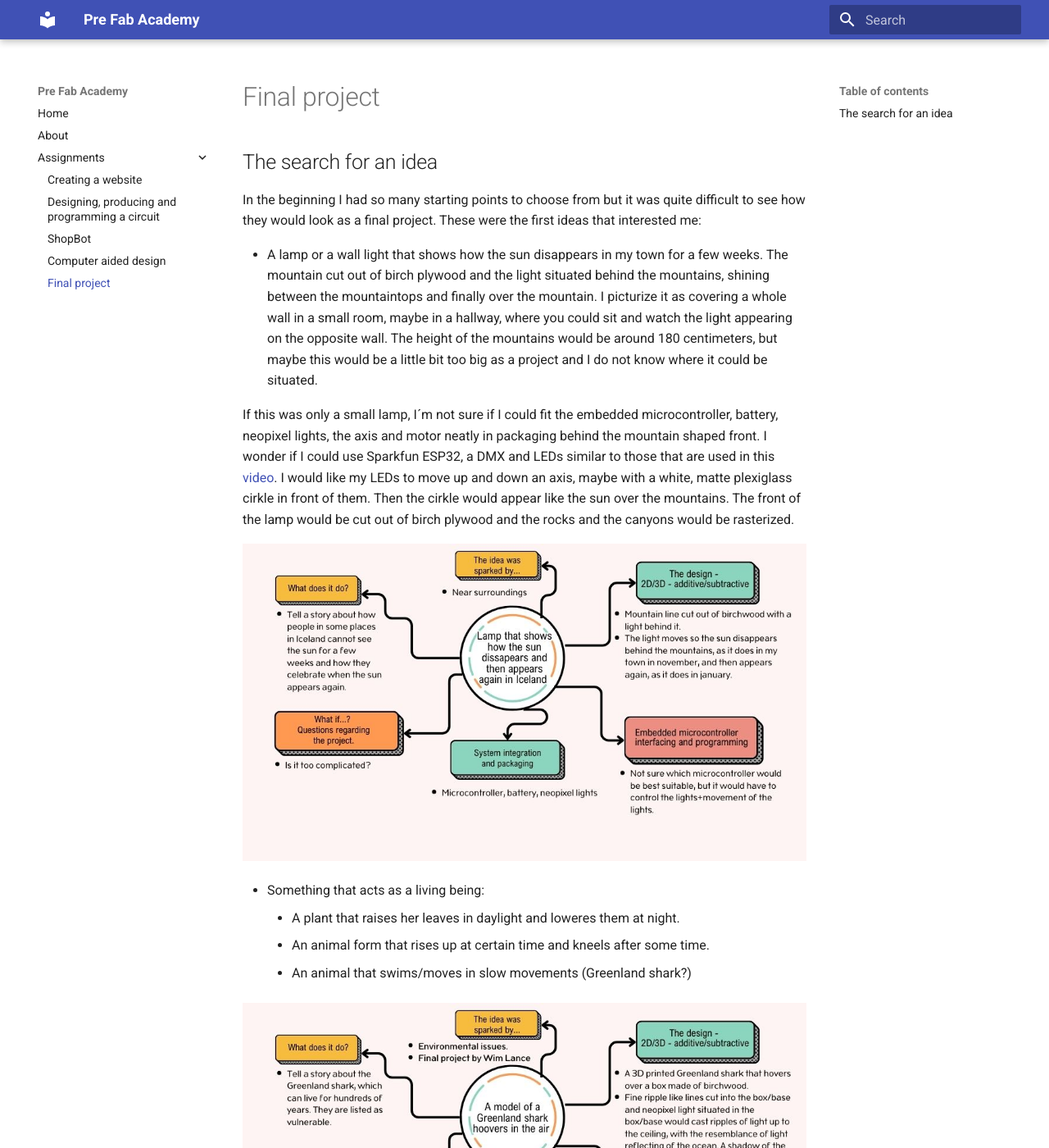
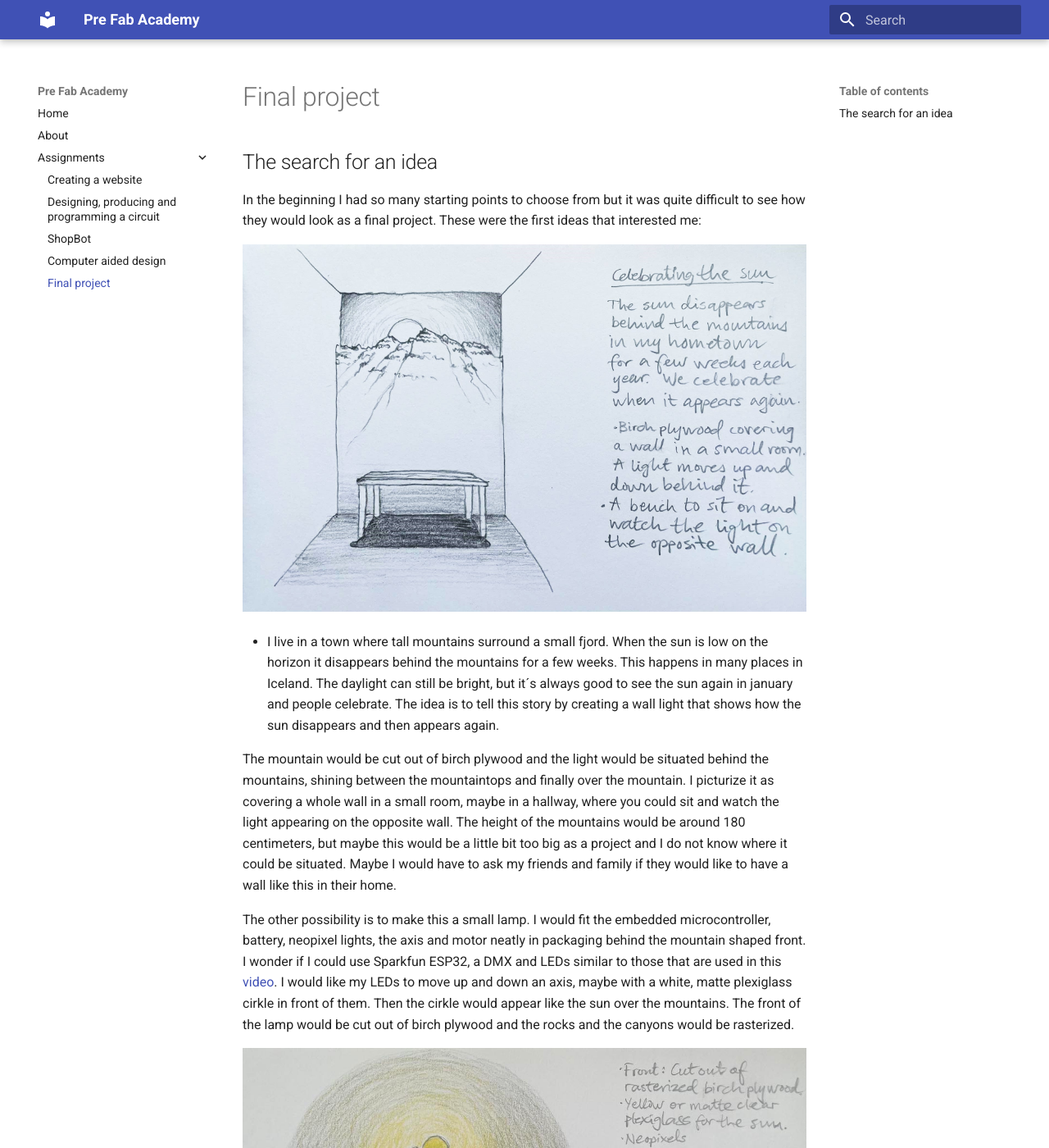
Before and after one commit to OlofH2/Before-Fab-Academy, an MkDocs documentation site: the page built from docs/FinalProject.md, in a window 1280 px wide and 1400 px high. Shown: the whole window at 82% size. Built offline with MkDocs 1.6.1 and Material for MkDocs 9.7.7, drawn with Linux system fonts in a browser that asks for light colours.

Commit message:
Sun lamp idea

```diff
--- a/docs/FinalProject.md
+++ b/docs/FinalProject.md
@@ -4,13 +4,15 @@
 
 In the beginning I had so many starting points to choose from but it was quite difficult to see how they would look as a final project. These were the first ideas that interested me:
 
-* A lamp or a wall light that shows how the sun disappears in my town for a few weeks. The mountain cut out of birch plywood and the light situated behind the mountains, shining between the mountaintops and finally over the mountain. I picturize it as covering a whole wall in a small room, maybe in a hallway, where you could sit and watch the light appearing on the opposite wall. The height of the mountains would be around 180 centimeters, but maybe this would be a little bit too big as a project and I do not know where it could be situated.
+![SunWall](img/SketchOfSunWall.jpg)
 
+* I live in a town where tall mountains surround a small fjord. When the sun is low on the horizon it disappears behind the mountains for a few weeks. This happens in many places in Iceland. The daylight can still be bright, but it´s always good to see the sun again in january and people celebrate. The idea is to tell this story by creating a wall light that shows how the sun disappears and then appears again.
 
+The mountain would be cut out of birch plywood and the light would be situated behind the mountains, shining between the mountaintops and finally over the mountain. I picturize it as covering a whole wall in a small room, maybe in a hallway, where you could sit and watch the light appearing on the opposite wall. The height of the mountains would be around 180 centimeters, but maybe this would be a little bit too big as a project and I do not know where it could be situated. Maybe I would have to ask my friends and family if they would like to have a wall like this in their home.
 
-If this was only a small lamp, I´m not sure if I could fit the embedded microcontroller, battery, neopixel lights, the axis and motor neatly in packaging behind the mountain shaped front. I wonder if I could use Sparkfun ESP32, a DMX and LEDs similar to those that are used in this [video](https://learn.sparkfun.com/tutorials/sparkfun-esp32-dmx-to-led-shield/all). I would like my LEDs to move up and down an axis, maybe with a white, matte plexiglass cirkle in front of them. Then the cirkle would appear like the sun over the mountains. The front of the lamp would be cut out of birch plywood and the rocks and the canyons would be rasterized.
+The other possibility is to make this a small lamp. I would fit the embedded microcontroller, battery, neopixel lights, the axis and motor neatly in packaging behind the mountain shaped front. I wonder if I could use Sparkfun ESP32, a DMX and LEDs similar to those that are used in this [video](https://learn.sparkfun.com/tutorials/sparkfun-esp32-dmx-to-led-shield/all). I would like my LEDs to move up and down an axis, maybe with a white, matte plexiglass cirkle in front of them. Then the cirkle would appear like the sun over the mountains. The front of the lamp would be cut out of birch plywood and the rocks and the canyons would be rasterized.
 
-![SunWall](img/SunBehindMountains_86kb.jpg)
+![SunLamp](img/SunLampIdea.jpg)
 
 
 * Something that acts as a living being:
```
Also changed, not shown: docs/img/SketchOfSunWall.jpg (added), docs/img/SunLampIdea.jpg (added).
